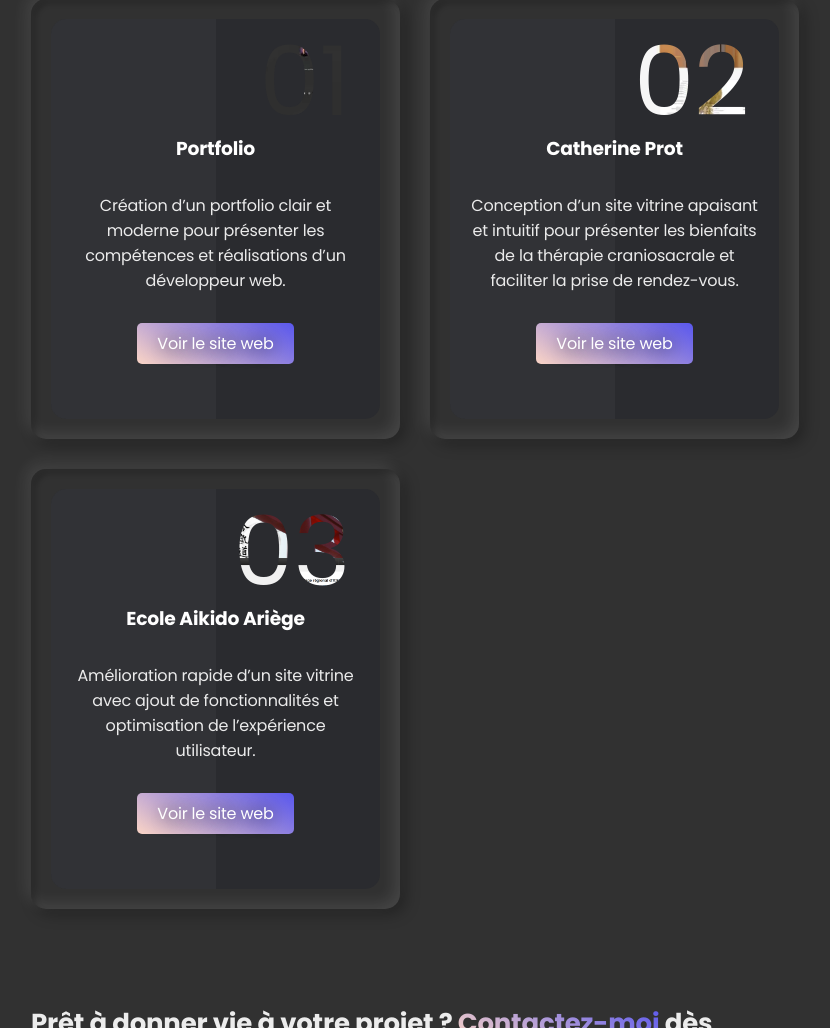
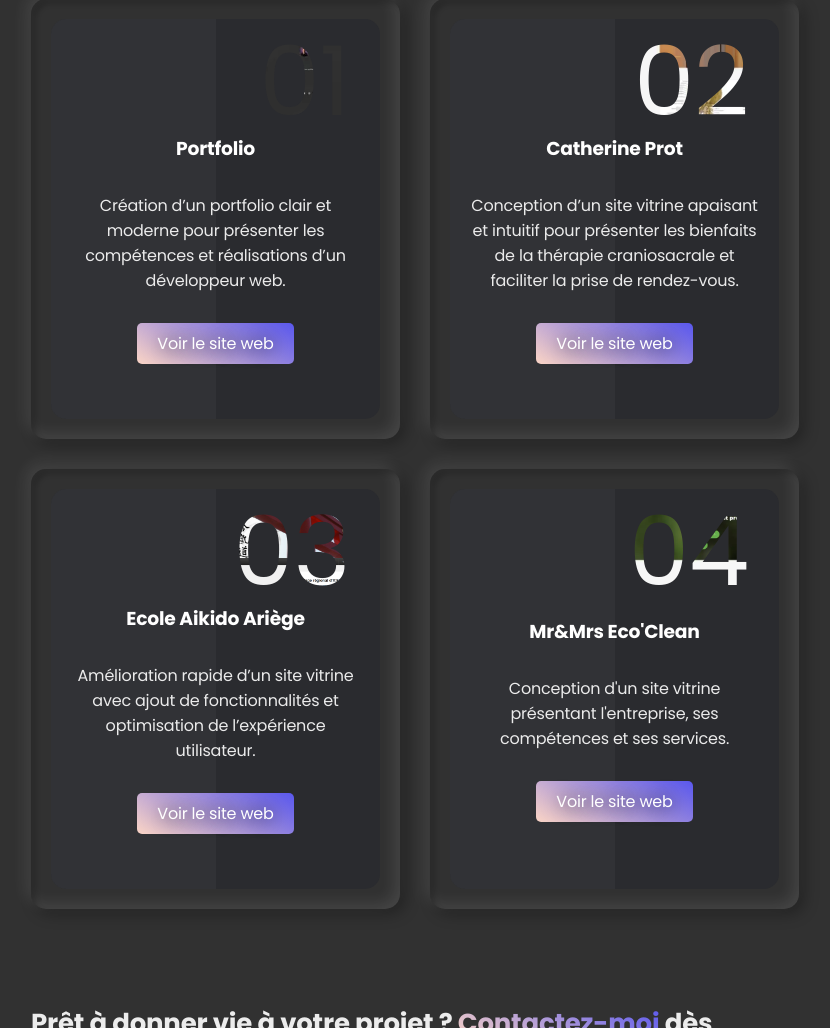
Before and after one commit to florianllimos/webolys, a PHP site: page / in a window 1280 px wide. Shown: the part 5472-6500 px from the top of the page, without its empty margins (225-1055 px from the left). Run offline with PHP 8.4, Linux system fonts and the light colour scheme.

Commit message:
feat: add project

```diff
--- a/component/portfolio.php
+++ b/component/portfolio.php
@@ -41,5 +41,16 @@
         </div>
       </div>
     </article>
+
+    <article class="card add-section" aria-labelledby="card-title-4" aria-describedby="card-desc-4">
+      <div class="box">
+        <div class="content">
+          <p class="card-portfolio-number card-portfolio-number-4" aria-hidden="true">04</p>
+          <h3 id="card-title-4">Mr&Mrs Eco'Clean</h3>
+          <p id="card-desc-4">Conception d'un site vitrine présentant l'entreprise, ses compétences et ses services.</p>
+          <a href="https://www.mr-mrsecoclean.fr/" target="_blank" rel="noopener noreferrer" aria-label="Voir le site vitrine de Mr&Mrs Eco'Clean">Voir le site web</a>
+        </div>
+      </div>
+    </article>
   </div>
 </section>
--- a/style.css
+++ b/style.css
@@ -1026,7 +1026,7 @@ html, body {
 }
 @media screen and (min-width: 1500px) {
   .container-portfolio-card {
-    grid-template-columns: repeat(3, 1fr);
+    grid-template-columns: repeat(2, 1fr);
   }
 }
 .container-portfolio-card .card {
@@ -1091,6 +1091,13 @@ html, body {
 }
 .container-portfolio-card .card .box .content .card-portfolio-number-3 {
   background-image: url("media/ecole-aikido-ariege.png");
+  background-size: cover;
+  color: transparent;
+  -webkit-background-clip: text;
+  background-clip: text;
+}
+.container-portfolio-card .card .box .content .card-portfolio-number-4 {
+  background-image: url("media/mr-mrs-eco-clean.webp");
   background-size: cover;
   color: transparent;
   -webkit-background-clip: text;
--- a/style.scss
+++ b/style.scss
@@ -1099,7 +1099,7 @@ html, body {
   }
   @media screen and (min-width: 1500px) {
     &{
-      grid-template-columns: repeat(3, 1fr);
+      grid-template-columns: repeat(2, 1fr);
     }
   }
   .card {
@@ -1163,6 +1163,13 @@ html, body {
         }
         .card-portfolio-number-3 {
           background-image: url('media/ecole-aikido-ariege.png');
+          background-size: cover;
+          color: transparent;
+          -webkit-background-clip: text;
+          background-clip: text;
+        }
+        .card-portfolio-number-4 {
+          background-image: url('media/mr-mrs-eco-clean.webp');
           background-size: cover;
           color: transparent;
           -webkit-background-clip: text;
```
Also changed, not shown: media/mr-mrs-eco-clean.webp (added), 1 other file.
